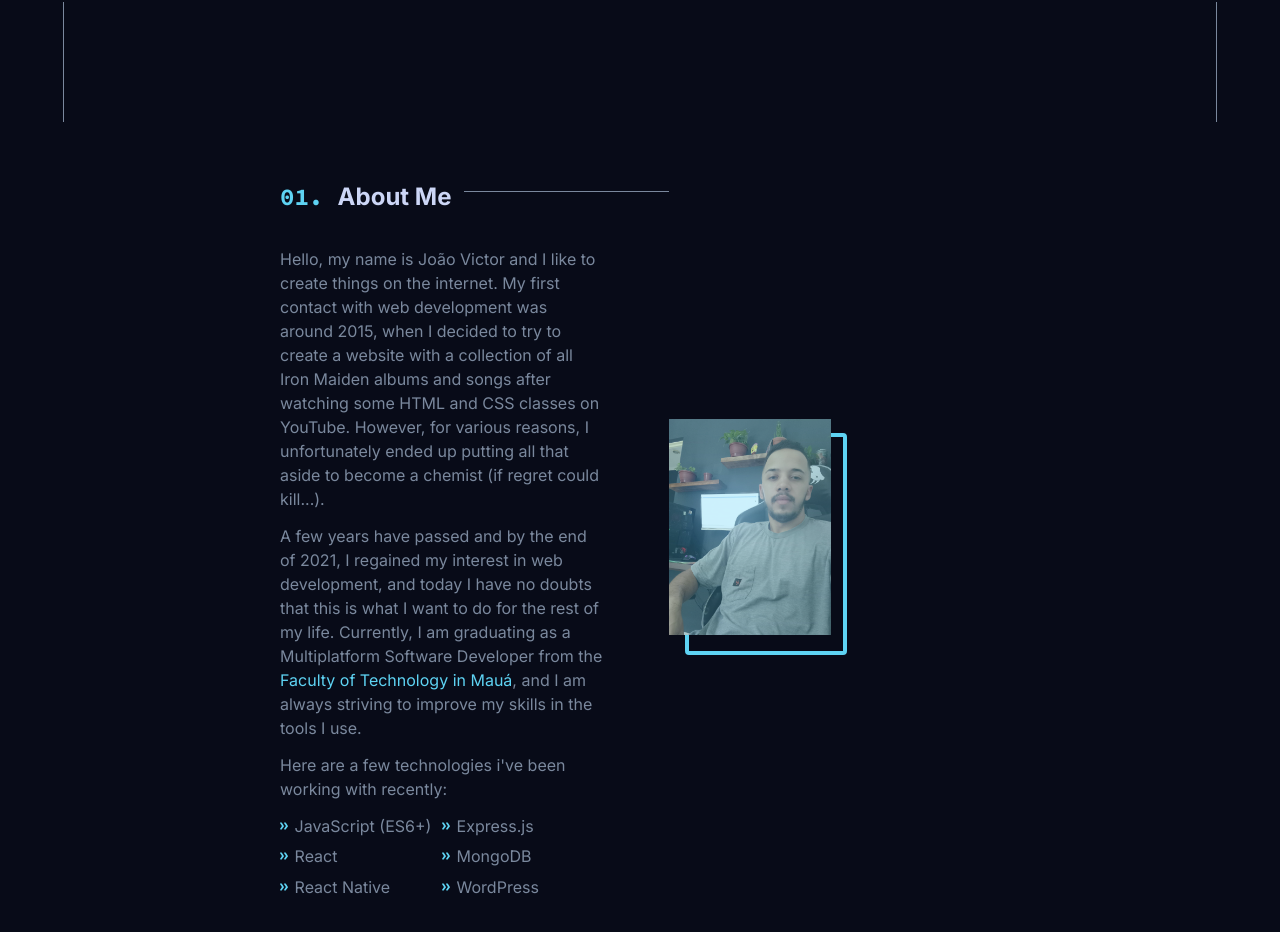
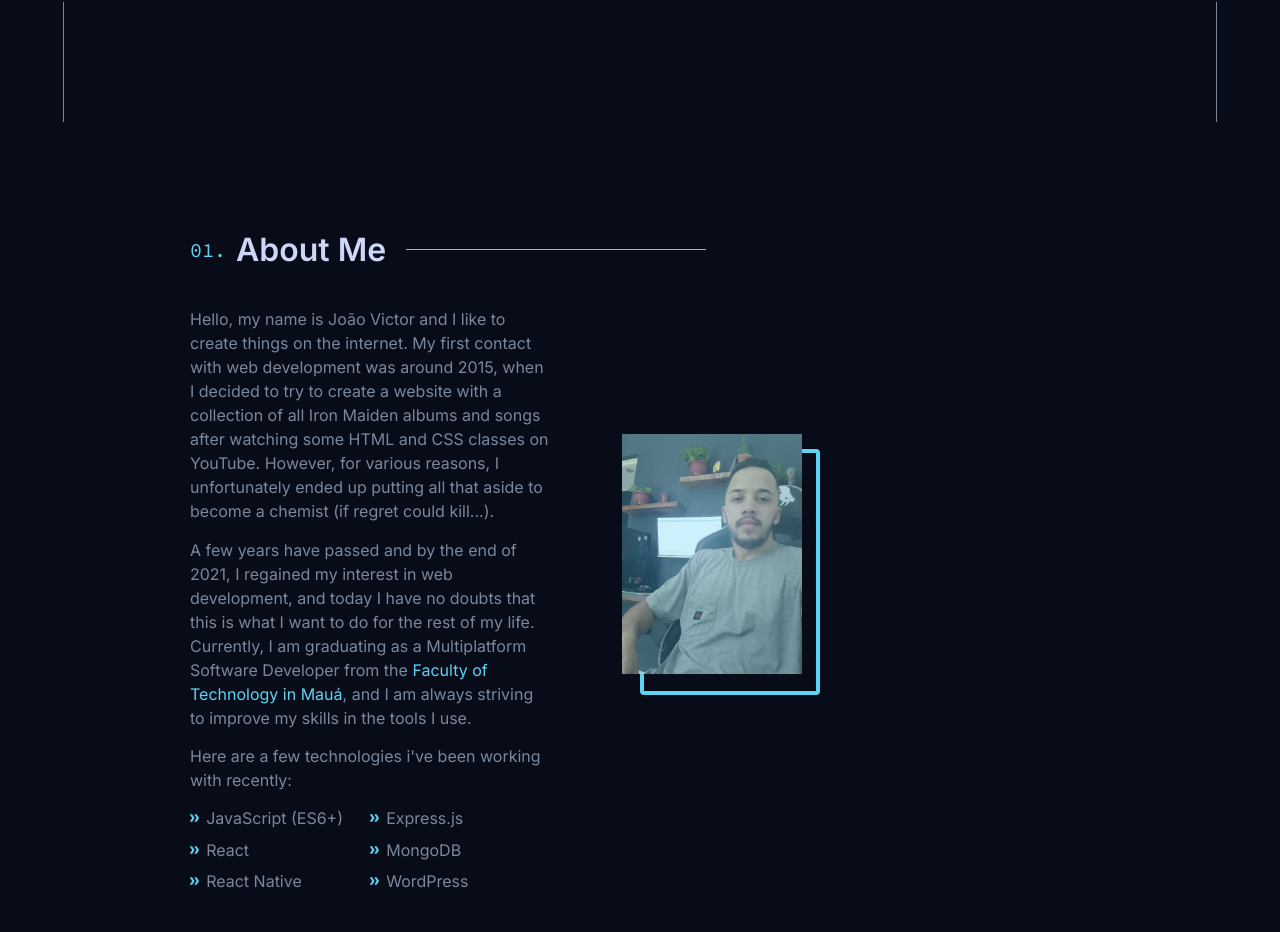
Before and after one commit to JvFern4ndes/MyPersonalWebsite, a React (Vite) app in the folder fe/: page / in a window 1280 px wide. Shown: the part 678-1610 px from the top of the page. Built offline with nearby package versions, Linux system fonts and the light colour scheme.

Commit message:
refactor: turned a div into an h2 element on about page

```diff
--- a/fe/src/Pages/About/index.jsx
+++ b/fe/src/Pages/About/index.jsx
@@ -1,5 +1,4 @@
 /* eslint-disable max-len */
-import ColorSourceCodeProTexts from '../../components/ColorSourceCodeProTexts';
 import ColorTexts from '../../components/ColorTexts';
 import MyPhoto from '../../assets/images/MyPhoto.png';
 import DoubleChevron from '../../assets/images/DoubleChevron.svg';
@@ -7,18 +6,13 @@ import {
   Border,
   ColorLayer,
   Column,
-  Container, Content, IconAndText, Photo, Technologies, Text, TextAndImage, Texts, Title,
+  Container, IconAndText, Photo, Technologies, Text, TextAndImage, Texts,
 } from './styles';
 
 export default function About() {
   return (
     <Container id="about">
-      <Content>
-        <Title>
-          <ColorSourceCodeProTexts>01.</ColorSourceCodeProTexts>
-          {' '}
-          <span>About Me</span>
-        </Title>
+      <h2>About Me</h2>
       <TextAndImage>
         <Texts>
           <Text>
@@ -67,7 +61,6 @@ export default function About() {
           </IconAndText>
         </Column>
       </Technologies>
-      </Content>
     </Container>
   );
 }
--- a/fe/src/Pages/About/styles.jsx
+++ b/fe/src/Pages/About/styles.jsx
@@ -6,6 +6,46 @@ export const Container = styled.section`
   margin: 0px auto;
   padding: 100px 0px;
   -webkit-font-smoothing: antialiased;
+
+  h2 {
+    display: flex;
+    -webkit-box-align: center;
+    align-items: center;
+    position: relative;
+    margin: 10px 0px 40px;
+    width: 100%;
+    font-size: 32px;
+    white-space: nowrap;
+    font-weight: 600;
+    line-height: 1.1;
+
+    ::before {
+      position: relative;
+      counter-increment: section 1;
+      content: "0" counter(section) ".";
+      margin-right: 10px;
+      color: ${({ theme }) => theme.tertiaryColor};
+      font-family: 'Source Code Pro', sans-serif;
+      font-size: 20px;
+      font-weight: 400;
+      white-space: nowrap;
+      line-height: 1.1;
+    }
+
+    ::after {
+      content: "";
+      display: block;
+      position: relative;
+      width: 300px;
+      height: 1px;
+      margin-left: 20px;
+      background-color: ${({ theme }) => theme.tertiaryColor};
+      font-size: 20px;
+      white-space: nowrap;
+      font-weight: 600;
+      line-height: 1.1;
+    }
+  }
 `;
 
 export const Content = styled.div`
```
Lines whose indentation alone changed are shown as unchanged.
